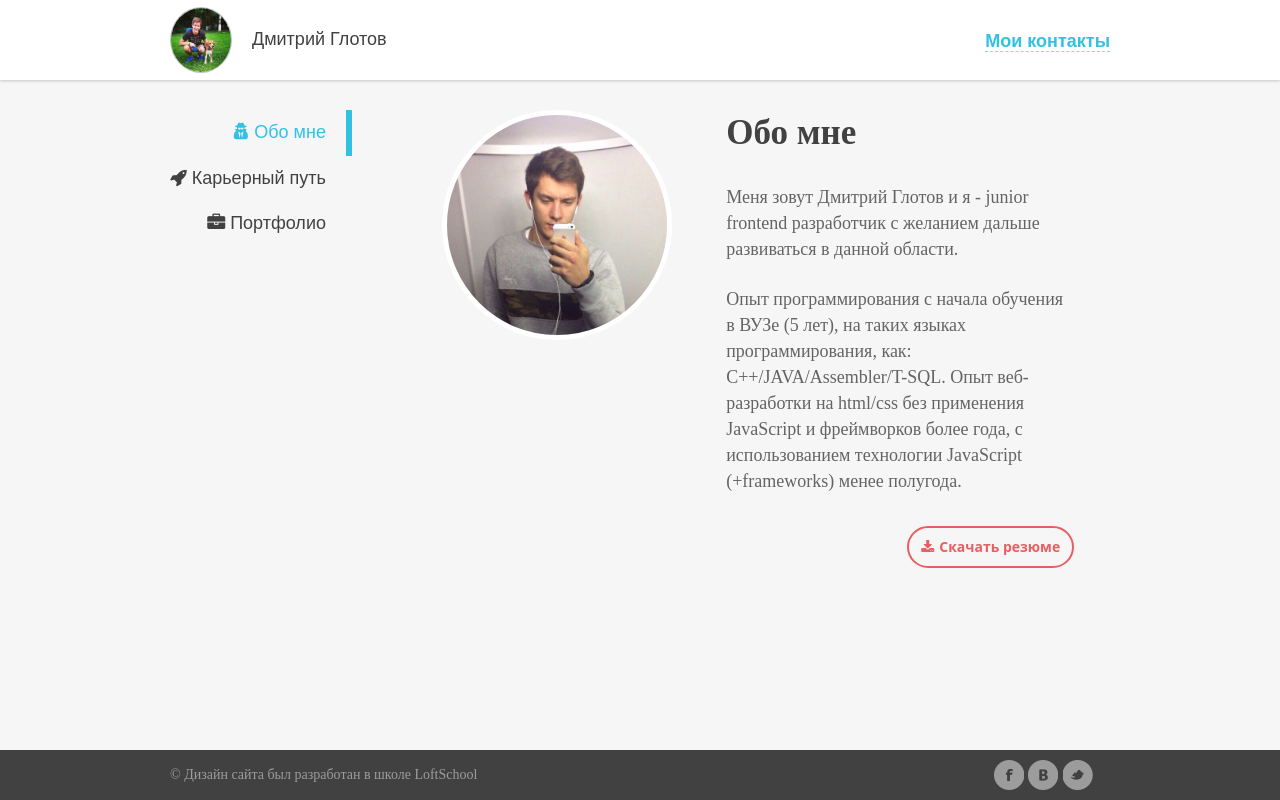
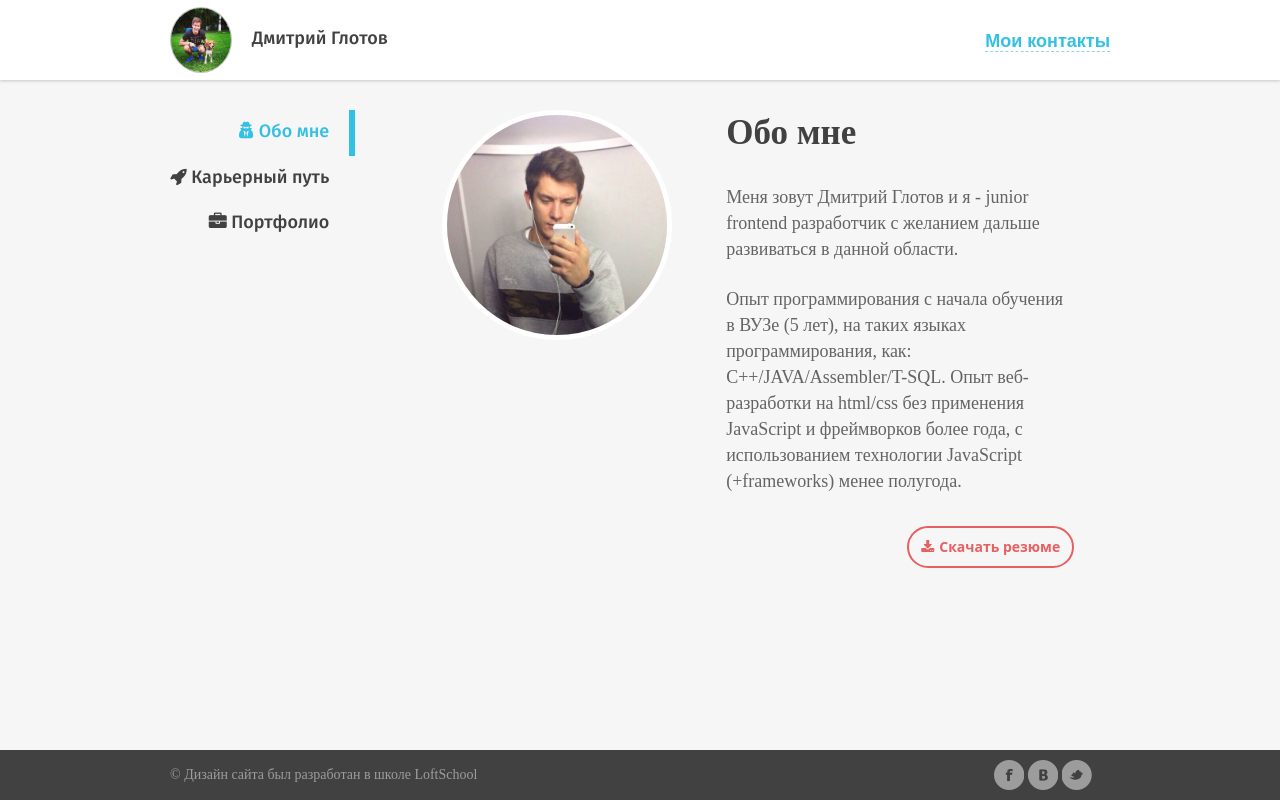
Before and after one commit to glotovdi/loftschhol_portfolio, a plain HTML site: page index.html in a window 1280 px wide. Drawn offline with nearby package versions, Linux system fonts and the light colour scheme; files that its build step writes are made by us from their sources; files whose address does not match are found by name; a web font is replaced by a local one.

Commit message:
adaptive

```diff
--- a/css/layout/font.scss
+++ b/css/layout/font.scss
@@ -4,27 +4,27 @@
 @font-face{
 
   font-family: 'Firasans_bold';
-  src: url('./font/FiraSans-Bold.ttf');
+  src: url('/font/FiraSans-Bold.ttf');
 
 
 }@font-face{
 
   font-family: 'Firasans_light';
 
-  src: url('./font/FiraSans-Light.ttf');
+  src: url('/font/FiraSans-Light.ttf');
 
 
 }@font-face{
 
   font-family: 'FiraSans';
 
-  src: url('./font/FiraSans-Medium.ttf');
+  src: url('/font/FiraSans-Medium.ttf');
 
 
 }@font-face{
 
   font-family: 'FiraSans_regular';
-  src: url('./font/FiraSans-Regular.ttf');
+  src: url('/font/FiraSans-Regular.ttf');
 
 
 }
--- a/css/layout/setting.scss
+++ b/css/layout/setting.scss
@@ -1,6 +1,6 @@
 body /*Старанный стиль оформления css, почему так?)*/
 {
-  font-family: 'Fira Sans', sans-serif;
+  font-family: 'FiraSans', sans-serif;
   margin: 0px;
 
     width: 100%;
```
